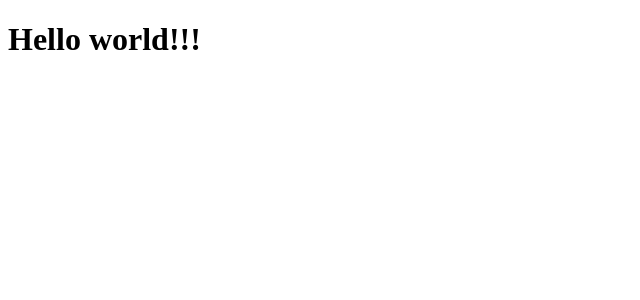
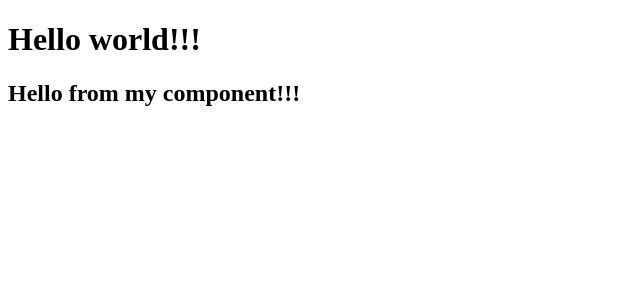
Before and after one commit to EgorSasim/angularLearning, an Angular app in the folder vladilenMininGuide/proj1/: page / in a window 1280 px wide. Shown: the top 300 px of the page, without its empty margins (0-640 px from the left). Built offline with nearby package versions, Linux system fonts and the light colour scheme.

Commit message:
generate component

```diff
--- a/vladilenMininGuide/proj1/src/app/app.component.html
+++ b/vladilenMininGuide/proj1/src/app/app.component.html
@@ -1,3 +1,5 @@
 <h1>
   Hello world!!!
 </h1>
+
+<app-my></app-my>
--- a/vladilenMininGuide/proj1/src/app/app.module.ts
+++ b/vladilenMininGuide/proj1/src/app/app.module.ts
@@ -3,10 +3,12 @@ import { BrowserModule } from '@angular/platform-browser';
 
 import { AppRoutingModule } from './app-routing.module';
 import { AppComponent } from './app.component';
+import { MyComponent } from './my/my.component';
 
 @NgModule({
   declarations: [
-    AppComponent
+    AppComponent,
+    MyComponent,
   ],
   imports: [
     BrowserModule,
--- /dev/null
+++ b/vladilenMininGuide/proj1/src/app/my/my.component.html
@@ -0,0 +1 @@
+<h2>Hello from my component!!!</h2>
```
Also changed, not shown: vladilenMininGuide/proj1/src/app/my/my.component.ts (added, +10 -0 lines).
